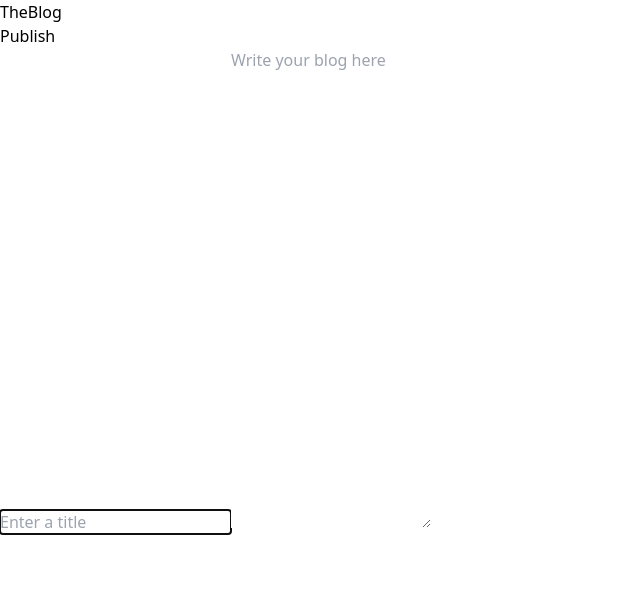
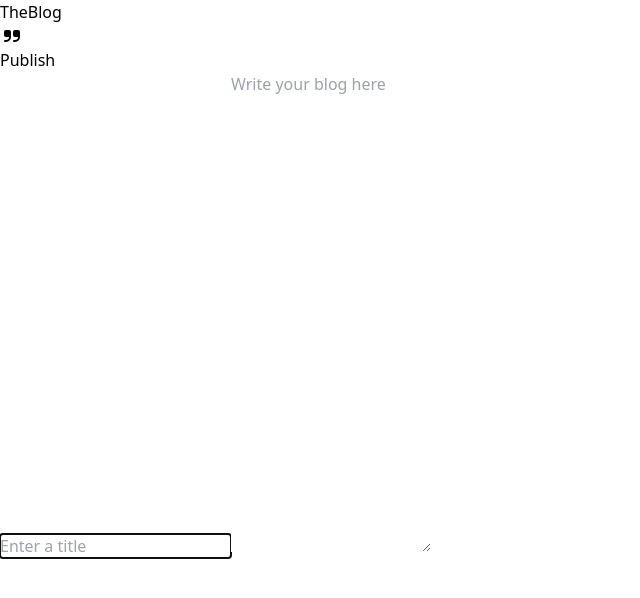
Before and after one commit to AkshatJha21/blog-website, a React (Vite) app in the folder frontend/: page /create in a window 1280 px wide. Shown: the top 598 px of the page, without its empty margins (0-640 px from the left). Built offline with nearby package versions, Linux system fonts and the light colour scheme.

Commit message:
loader added to home page

```diff
--- a/frontend/src/components/BlogList.tsx
+++ b/frontend/src/components/BlogList.tsx
@@ -2,6 +2,7 @@ import { useEffect, useState } from "react"
 import { BlogPreview } from "./BlogPreview"
 import axios from "axios";
 import { BACKEND_URL } from "../config";
+import Loader from "./Loader";
 
 interface Author {
   id: string;
@@ -20,6 +21,7 @@ const BlogList = () => {
   const [page, setPage] = useState(1);
   const [total, setTotal] = useState(0);
   const [focus, setFocus] = useState("All");
+  const [loading, setLoading] = useState(true);
 
   const handlePrevious = () => {
       setPage(page => page - 1);
@@ -36,6 +38,7 @@ const BlogList = () => {
 
   useEffect(() => {
     const token = localStorage.getItem("token");
+    setLoading(true);
 
     let route = "/api/v1/blog/all";
 
@@ -50,8 +53,10 @@ const BlogList = () => {
     }).then(response => {
       setBlogs(response.data.blogs);
       setTotal(response.data.totalPages);
+      setLoading(false);
     }).catch(error => {
       console.error('Error fetching blogs: ', error);
+      setLoading(false);
     })
   }, [page, focus]);
 
@@ -78,11 +83,17 @@ const BlogList = () => {
               Following
             </button>
         </div>
-        {blogs.map((blog) => {
-          return (
-            <BlogPreview blogId={blog.id} key={blog.id} inital={blog.author.name[0]} title={blog.title} author={blog.author.name} preview={truncateString(blog.content, 150)}/>
-          )
-        })}
+        {loading ? (
+          <Loader />
+        ) : focus === 'Following' && blogs.length === 0 ? (
+          <div>No Blogs Found</div>
+        ) : (
+          blogs.map((blog) => {
+            return (
+              <BlogPreview blogId={blog.id} key={blog.id} inital={blog.author.name[0]} title={blog.title} author={blog.author.name} preview={truncateString(blog.content, 150)}/>
+            )
+          })
+        )}
         <div className="flex mx-auto mt-2 text-sm border-2 rounded-sm fixed bottom-2 right-2 bg-white">
           <button
             className="p-2 disabled:text-neutral-300 flex items-center border-r"
--- /dev/null
+++ b/frontend/src/components/Loader.tsx
@@ -0,0 +1,13 @@
+
+const Loader = () => {
+  return (
+    <div className="animate-pulse flex flex-col items-center justify-center my-36">
+        <svg className="w-12 h-12 text-neutral-700" aria-hidden="true" xmlns="http://www.w3.org/2000/svg" width="24" height="24" fill="currentColor" viewBox="0 0 24 24">
+            <path fillRule="evenodd" d="M6 6a2 2 0 0 0-2 2v3a2 2 0 0 0 2 2h3a3 3 0 0 1-3 3H5a1 1 0 1 0 0 2h1a5 5 0 0 0 5-5V8a2 2 0 0 0-2-2H6Zm9 0a2 2 0 0 0-2 2v3a2 2 0 0 0 2 2h3a3 3 0 0 1-3 3h-1a1 1 0 1 0 0 2h1a5 5 0 0 0 5-5V8a2 2 0 0 0-2-2h-3Z" clipRule="evenodd"/>
+        </svg>
+        <h1 className="font-medium text-sm">Loading</h1>
+    </div>
+  )
+}
+
+export default Loader
--- a/frontend/src/components/Navbar.tsx
+++ b/frontend/src/components/Navbar.tsx
@@ -51,7 +51,12 @@ const Navbar = ({
 
   return (
     <nav className="flex justify-between items-center mx-2">
-            <h2 className="font-black text-xl sm:text-2xl p-4 cursor-pointer" onClick={handleHome}>TheBlog</h2>
+            <h2 className="flex font-black text-xl sm:text-2xl p-4 cursor-pointer" onClick={handleHome}>
+                TheBlog
+                <svg className="w-6 h-6" aria-hidden="true" xmlns="http://www.w3.org/2000/svg" width="24" height="24" fill="currentColor" viewBox="0 0 24 24">
+                    <path fill-rule="evenodd" d="M6 6a2 2 0 0 0-2 2v3a2 2 0 0 0 2 2h3a3 3 0 0 1-3 3H5a1 1 0 1 0 0 2h1a5 5 0 0 0 5-5V8a2 2 0 0 0-2-2H6Zm9 0a2 2 0 0 0-2 2v3a2 2 0 0 0 2 2h3a3 3 0 0 1-3 3h-1a1 1 0 1 0 0 2h1a5 5 0 0 0 5-5V8a2 2 0 0 0-2-2h-3Z" clip-rule="evenodd"/>
+                </svg>
+            </h2>
             <div className="p-4 flex items-center space-x-4">
                 <button
                     disabled={publishedDisabled}
```
